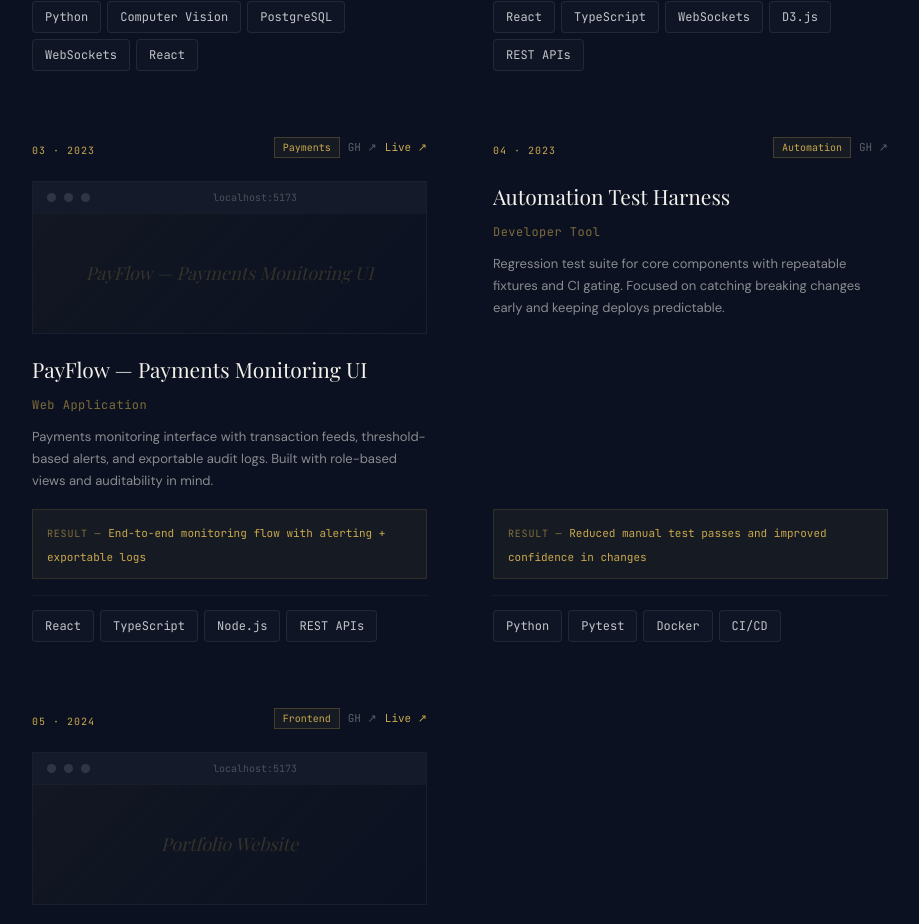
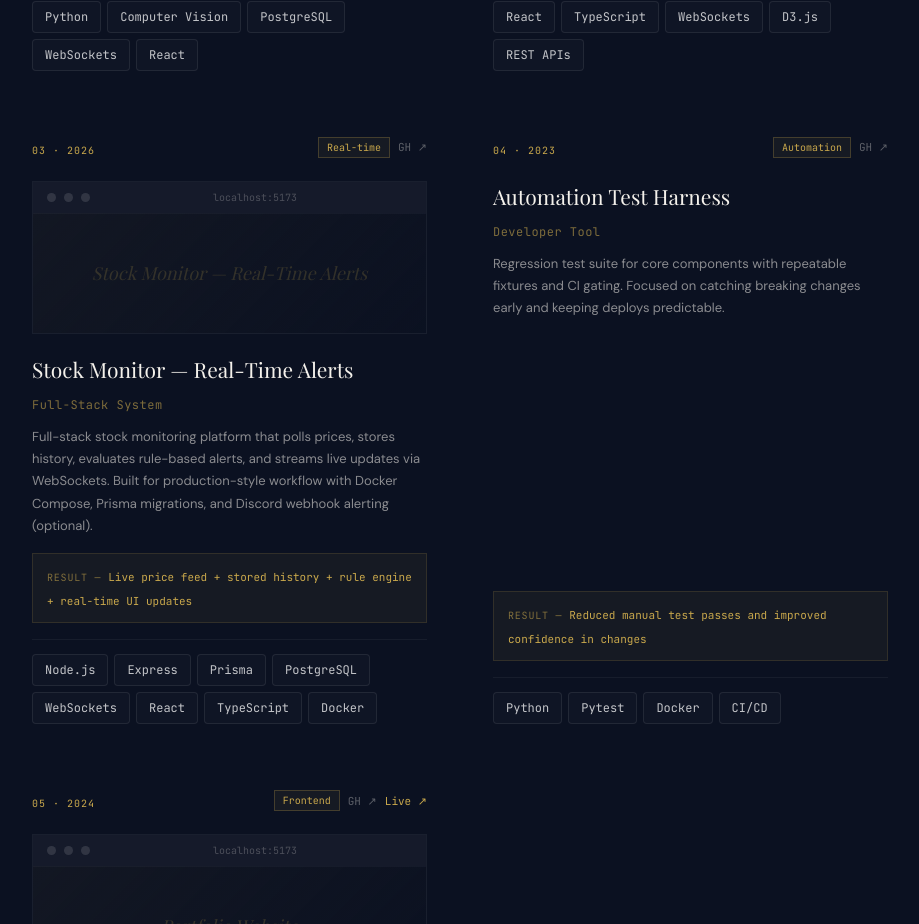
Before and after one commit to StuartAriza/personal-web, a React (Vite) app: page /projects in a window 1280 px wide. Shown: the part 914-1838 px from the top of the page, without its empty margins (180-1099 px from the left). Built offline with nearby package versions, Linux system fonts and the light colour scheme; a web font is replaced by a local one.

Commit message:
updated project

```diff
--- a/src/pages/Projects.jsx
+++ b/src/pages/Projects.jsx
@@ -11,7 +11,7 @@ const projects = [
     desc: 'Real-time video analysis pipeline that ingests multi-stream inputs, scores events, and triggers operator alerts. Built with a focus on low-latency signaling, configurable thresholds, and reducing false positives in operational workflows.',
     result: 'Alerting workflow with configurable thresholds + logged evaluations',
     type: 'detection',
-    github: 'https://github.com',
+    github: null,
     live: null,
   },
   {
@@ -24,21 +24,21 @@ const projects = [
     desc: 'Operator-facing dashboard for live events, timelines, and risk indicators. Designed for fast scanning under pressure with resilient real-time updates and clear state handling.',
     result: 'Smooth real-time UI updates with stable rendering under frequent events',
     type: 'dashboard',
-    github: 'https://github.com',
+    github: null,
     live: null,
   },
   {
-    id: 3,
-    title: 'PayFlow — Payments Monitoring UI',
-    category: 'Web Application',
-    focus: 'Payments',
-    year: '2023',
-    tags: ['React', 'TypeScript', 'Node.js', 'REST APIs'],
-    desc: 'Payments monitoring interface with transaction feeds, threshold-based alerts, and exportable audit logs. Built with role-based views and auditability in mind.',
-    result: 'End-to-end monitoring flow with alerting + exportable logs',
-    type: 'fintech',
-    github: 'https://github.com',
-    live: 'https://example.com',
+  id: 6,
+  title: 'Stock Monitor — Real-Time Alerts',
+  category: 'Full-Stack System',
+  focus: 'Real-time',
+  year: '2026',
+  tags: ['Node.js', 'Express', 'Prisma', 'PostgreSQL', 'WebSockets', 'React', 'TypeScript', 'Docker'],
+  desc: 'Full-stack stock monitoring platform that polls prices, stores history, evaluates rule-based alerts, and streams live updates via WebSockets. Built for production-style workflow with Docker Compose, Prisma migrations, and Discord webhook alerting (optional).',
+  result: 'Live price feed + stored history + rule engine + real-time UI updates',
+  type: 'web',
+  github: 'https://github.com/StuartAriza/Stock-Monitor',
+  live: null,
   },
   {
     id: 4,
```
